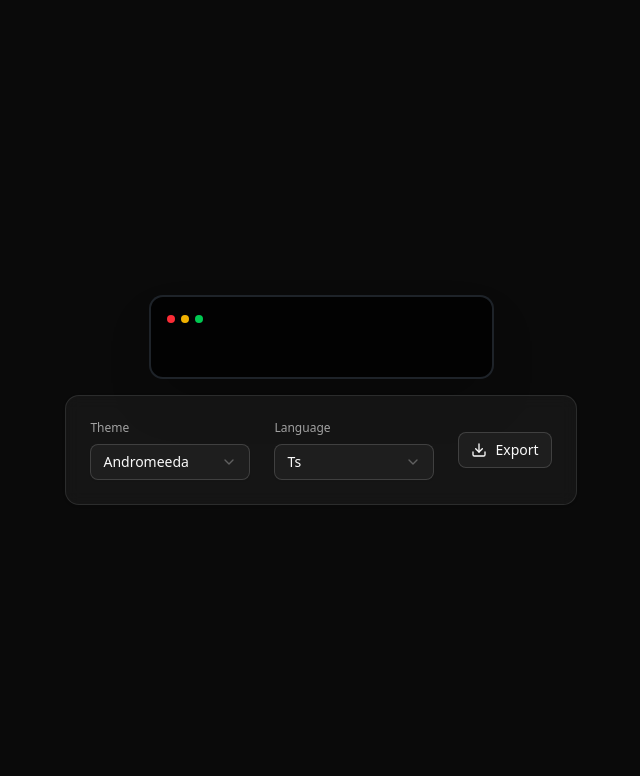
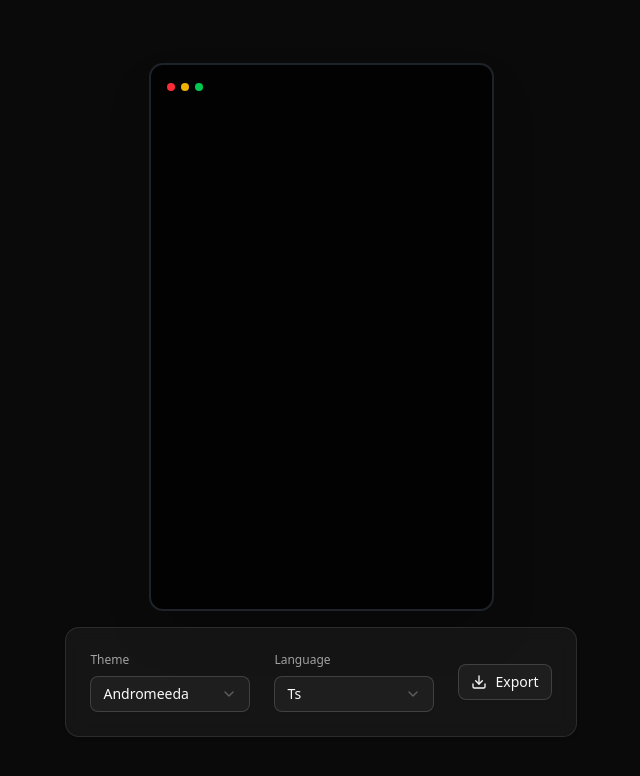
Before and after one commit to echozyr2001/code-snippets, a Next.js app: page / in a window 1280 px wide. Shown: the top 776 px of the page, without its empty margins (319-959 px from the left). Built offline with nearby package versions, Linux system fonts and the light colour scheme.

Commit message:
fix: Editor overflow

```diff
--- a/components/CodeEditor.tsx
+++ b/components/CodeEditor.tsx
@@ -50,7 +50,10 @@ export function CodeEditor({
         </div>
       </header>
 
-      <div className="px-4 pb-4 shiki-editor">
+      <div
+        className="px-4 pb-4 shiki-editor"
+        style={{ height: "500px", overflowY: "auto" }}
+      >
         <Editor
           value={store.code}
           onValueChange={(code) => {
--- a/components/controlers/ExportButton.tsx
+++ b/components/controlers/ExportButton.tsx
@@ -11,7 +11,21 @@ interface ExportButtonProps {
 export function ExportButton({ elementId }: ExportButtonProps) {
   const handleExport = () => {
     const element = document.getElementById(elementId);
-    if (element) {
+    if (!element) return;
+
+    const editor = element.querySelector(".shiki-editor") as HTMLElement;
+    if (!editor) return;
+
+    // 保存原始样式
+    const originalHeight = editor.style.height;
+    const originalOverflow = editor.style.overflowY;
+
+    // 临时移除高度限制和滚动
+    editor.style.height = "auto";
+    editor.style.overflowY = "visible";
+
+    // 等待样式应用
+    requestAnimationFrame(() => {
       toPng(element)
         .then((dataUrl) => {
           const link = document.createElement("a");
@@ -21,8 +35,13 @@ export function ExportButton({ elementId }: ExportButtonProps) {
         })
         .catch((error) => {
           console.error("Error exporting image:", error);
+        })
+        .finally(() => {
+          // 恢复原始样式
+          editor.style.height = originalHeight;
+          editor.style.overflowY = originalOverflow;
         });
-    }
+    });
   };
 
   return (
```
